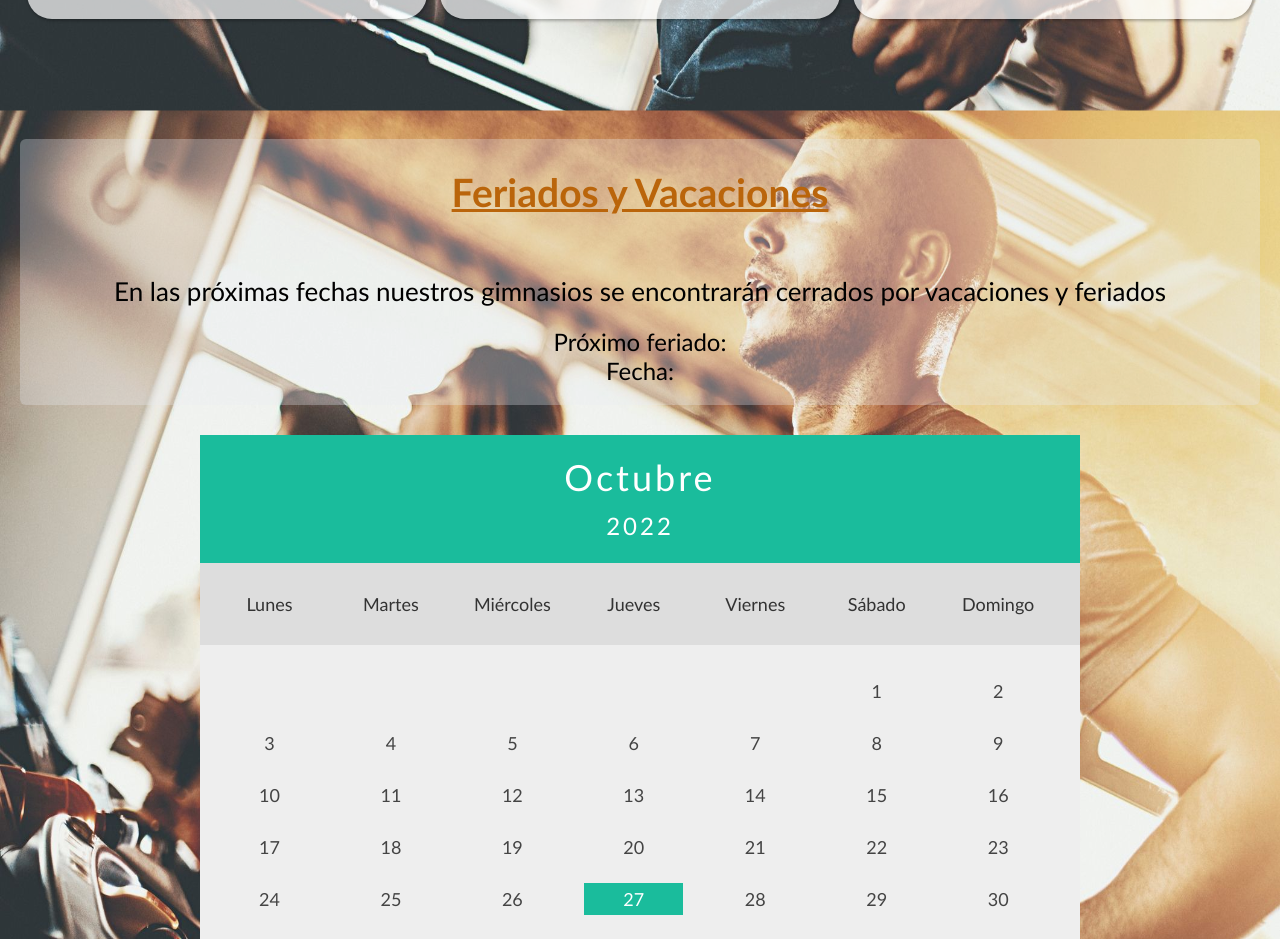
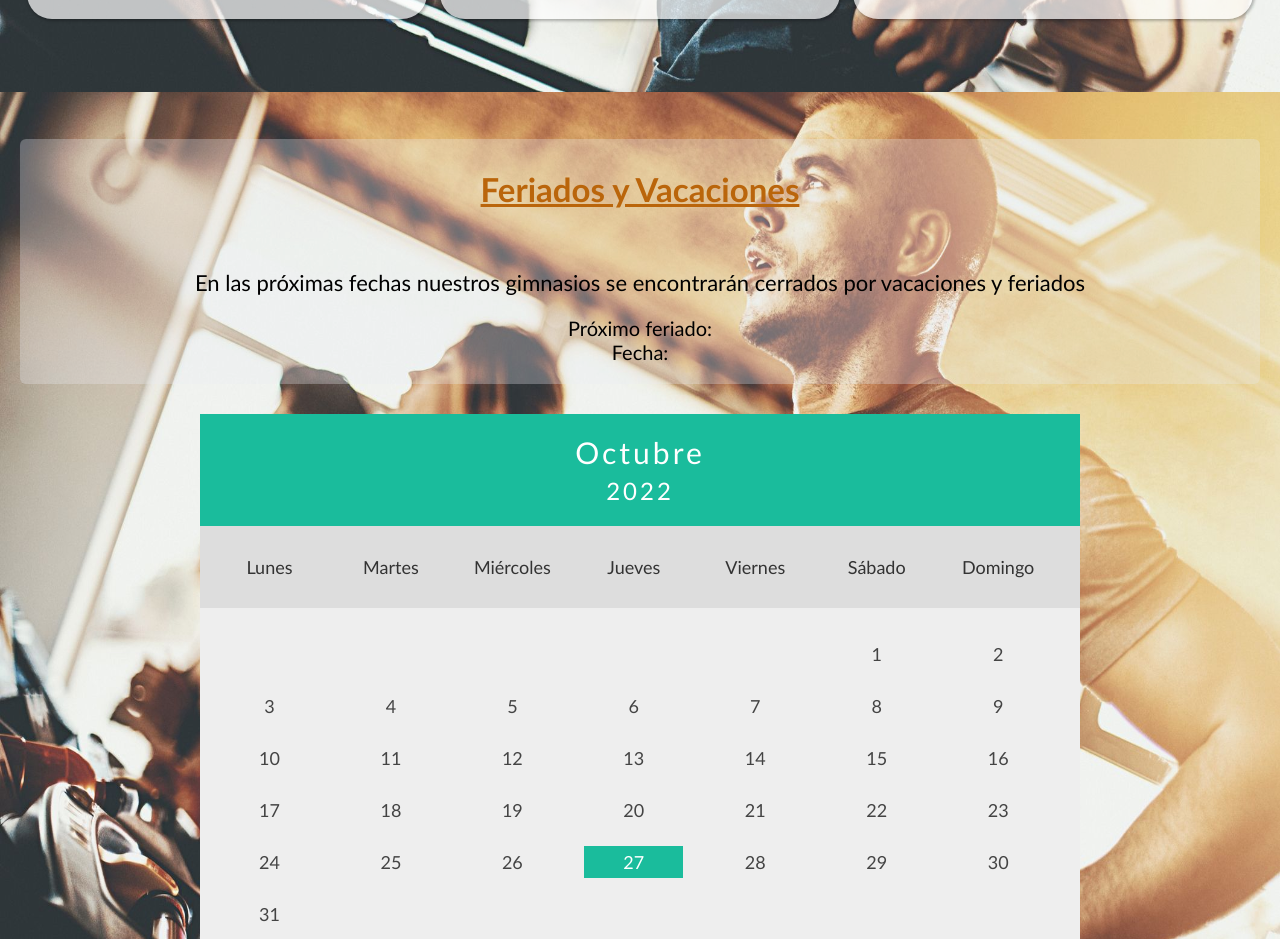
Before and after one commit to FranciscoAre151/Fitness-Python, a plain HTML site: page Plan.html in a window 1280 px wide. Shown: the part 900-1839 px from the top of the page. Drawn offline with Linux system fonts and the light colour scheme; no server answers.

Commit message:
Update Styles.css

```diff
--- a/Styles.css
+++ b/Styles.css
@@ -533,7 +533,7 @@ footer{
 .container-hol{
     margin: 60px 20px auto;
     text-align: center;
-    font-size: 26px;
+    font-size: 22px;
     border-radius: 6px;
     background-color: rgba(231, 236, 241,0.3);
 }
@@ -545,7 +545,7 @@ footer{
 }
 .api-hol{
     padding: 20px 0;
-    font-size: 24px;
+    font-size: 20px;
 }
 .calendar{
     width: 900px;
@@ -563,7 +563,7 @@ footer{
   background: #1abc9c;
   text-align: center;
   color: white;
-  font-size: 36px;
+  font-size: 30px;
   letter-spacing: 3px;
 }
 .week-container li{
```
